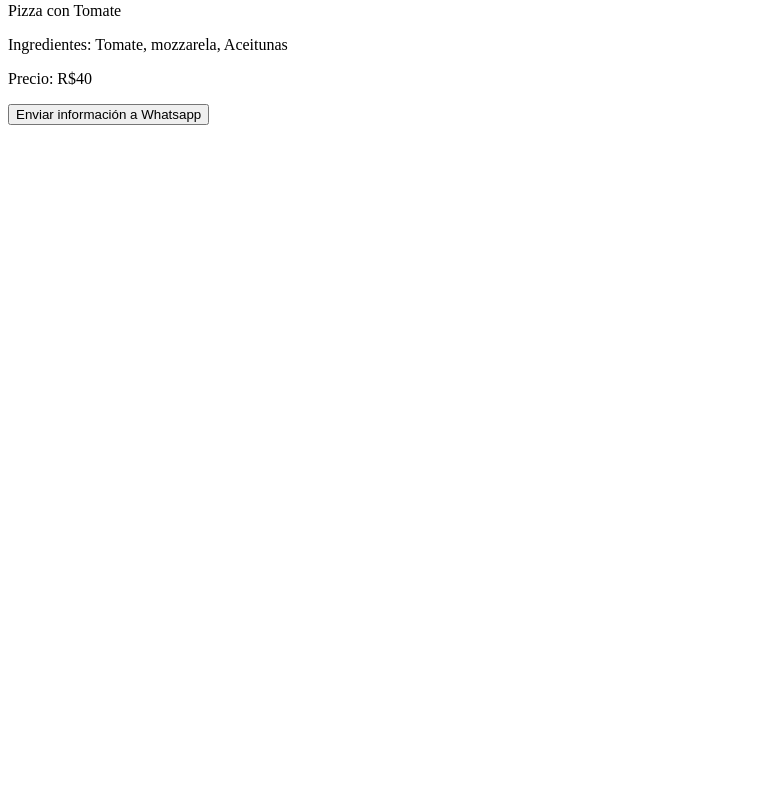
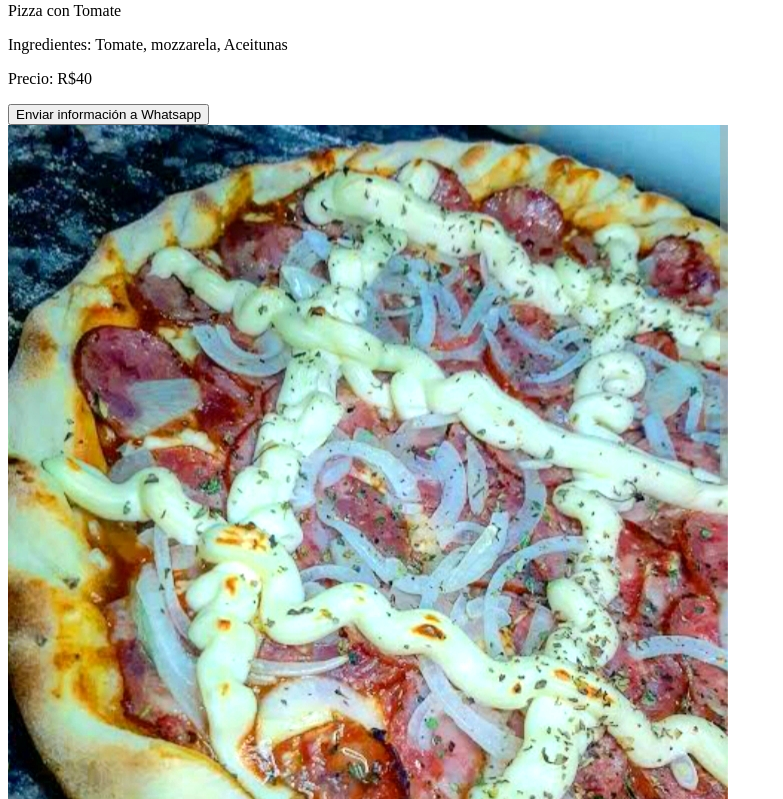
Before and after one commit to JLbr2022/pizza, a React (Vite) app in the folder frontEnd/: page / in a window 1280 px wide. Shown: the part 2581-3380 px from the top of the page, without its empty margins (0-783 px from the left). Before the commit the page ends 2714 px from the top, so only its background shows below. Built offline with nearby package versions, Linux system fonts and the light colour scheme.

Commit message:
Fixing some colors

```diff
--- a/frontEnd/src/components/App.tsx
+++ b/frontEnd/src/components/App.tsx
@@ -1,5 +1,6 @@
 import Avatar from './Avatar/Avatar'
 import Main from './Main/Main'
+import Promos from './Main/Promos'
 export default function App() {
   return (
     <div
@@ -11,6 +12,7 @@ export default function App() {
     >
       <Avatar />
       <Main />
+      <Promos />
     </div>
   )
 }
--- a/frontEnd/src/components/Main/Card.tsx
+++ b/frontEnd/src/components/Main/Card.tsx
@@ -1,4 +1,5 @@
 import React from 'react'
+import Promos from './Promos'
 
 function Card() {
   const pzImage = {
@@ -23,7 +24,7 @@ function Card() {
         <button
           type="submit"
           className="
-           bg-green-900
+          bg-green-900
           rounded-md px-3 py-1 text-sm
           font-sans text-green-200
           mr-2 mb-2
```
